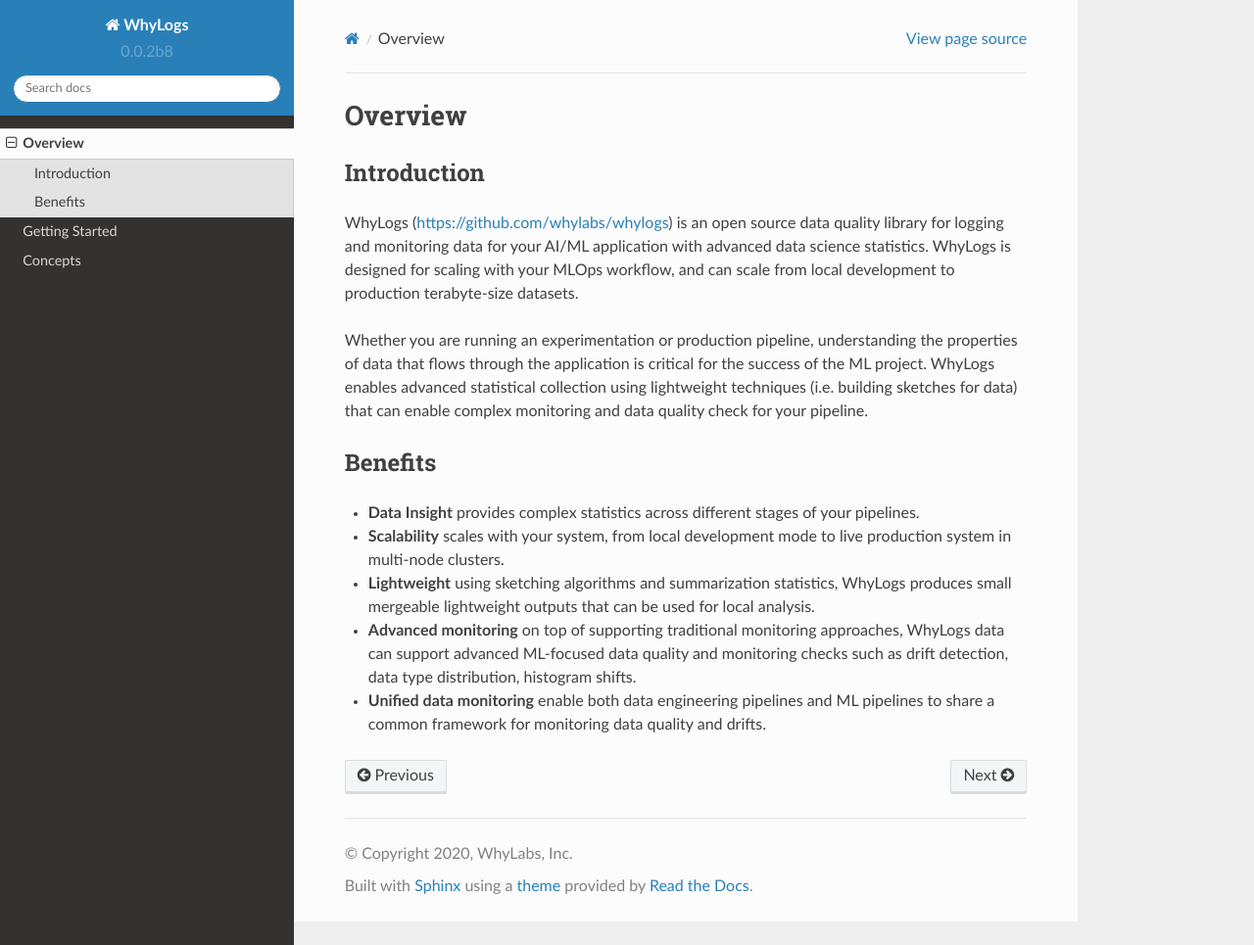
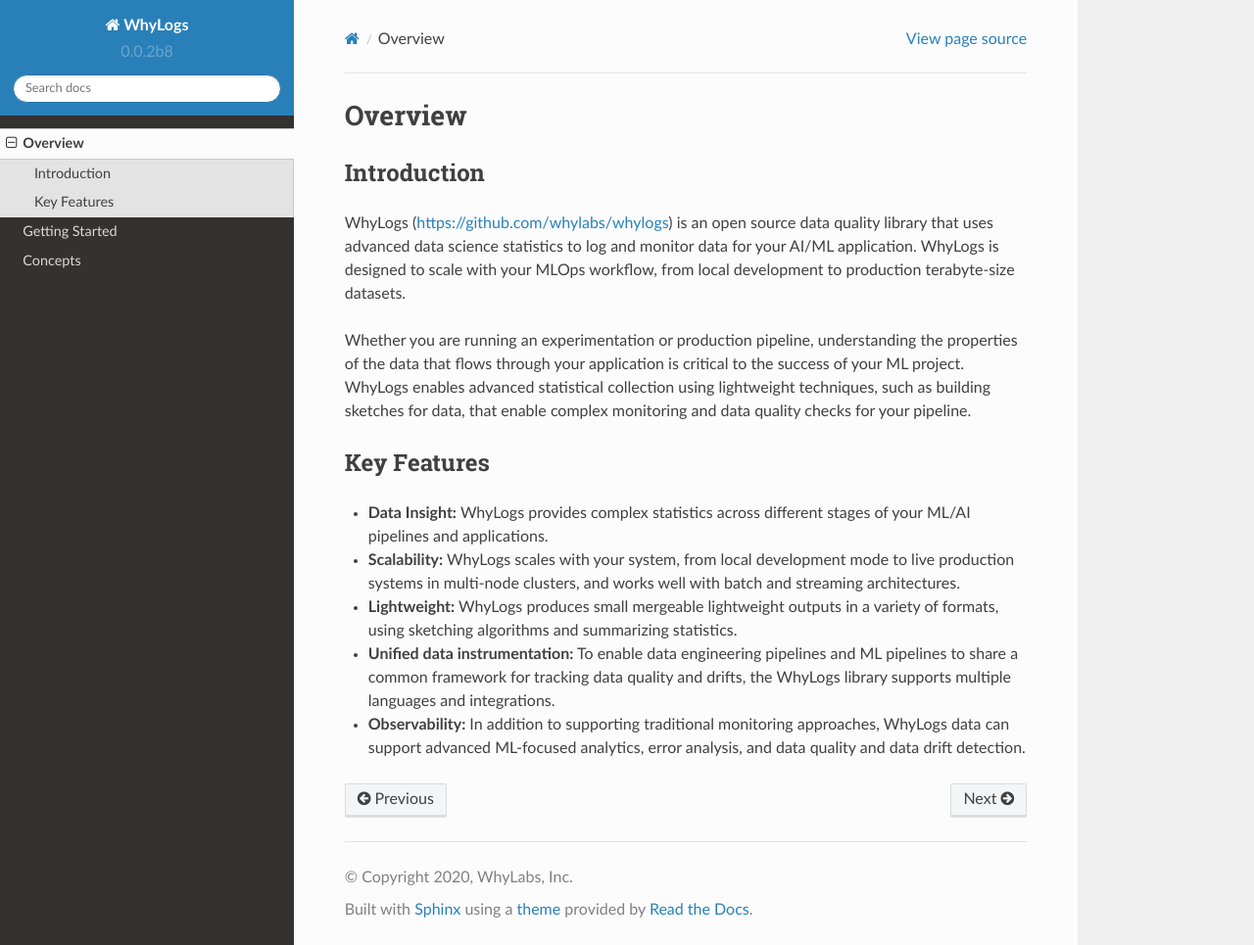
Before and after one commit to whylabs/whylogs, a Sphinx documentation site: the page built from docs/overview.rst, in a window 1280 px wide and 965 px high. Shown: the whole window at 98% size. Built offline with Sphinx 7.4.7 and the Read the Docs theme 2.0.0, drawn with Linux system fonts in a browser that asks for light colours; pages that are not in the unit, such as notebooks, are missing from menus.

Commit message:
Edited wording, unified Key Features

```diff
--- a/docs/overview.rst
+++ b/docs/overview.rst
@@ -8,29 +8,26 @@
 ===================================
 
 WhyLogs (https://github.com/whylabs/whylogs) is an open source data quality \
-library for logging and monitoring data for your AI/ML application with advanced \
-data science statistics. WhyLogs is designed for scaling with your MLOps workflow, \
-and can scale from local development to production terabyte-size datasets.
+library that uses advanced data science statistics to log and monitor data \
+for your AI/ML application. WhyLogs is designed to scale with your MLOps \
+workflow, from local development to production terabyte-size datasets.
 
 
 Whether you are running an experimentation or production pipeline, understanding the \
-properties of data that flows through the application is critical for the success of \
-the ML project. WhyLogs enables advanced statistical collection using lightweight techniques \
-(i.e. building sketches for data) that can enable complex monitoring and data quality check for your \
+properties of the data that flows through your application is critical to the success of \
+your ML project. WhyLogs enables advanced statistical collection using lightweight techniques, \
+such as building sketches for data, that enable complex monitoring and data quality checks for your \
 pipeline.
 
-Benefits
+Key Features
 ===================================
 
-* **Data Insight** provides complex statistics across different stages of your pipelines.
+* **Data Insight:** WhyLogs provides complex statistics across different stages of your ML/AI pipelines and applications.
 
-* **Scalability** scales with your system, from local development mode to live production system in multi-node clusters.
+* **Scalability:** WhyLogs scales with your system, from local development mode to live production systems in multi-node clusters, and works well with batch and streaming architectures.
 
-* **Lightweight** using sketching algorithms and summarization statistics, WhyLogs produces small mergeable lightweight
-  outputs that can be used for local analysis.
+* **Lightweight:** WhyLogs produces small mergeable lightweight outputs in a variety of formats, using sketching algorithms and summarizing statistics.
 
-* **Advanced monitoring** on top of supporting traditional monitoring approaches, WhyLogs data can support advanced ML-focused
-  data quality and monitoring checks such as drift detection, data type distribution, histogram shifts.
+* **Unified data instrumentation:** To enable data engineering pipelines and ML pipelines to share a common framework for tracking data quality and drifts, the WhyLogs library supports multiple languages and integrations.
 
-* **Unified data monitoring** enable both data engineering pipelines and ML pipelines to share a common framework
-  for monitoring data quality and drifts.
+* **Observability:** In addition to supporting traditional monitoring approaches, WhyLogs data can support advanced ML-focused analytics, error analysis, and data quality and data drift detection.
```
